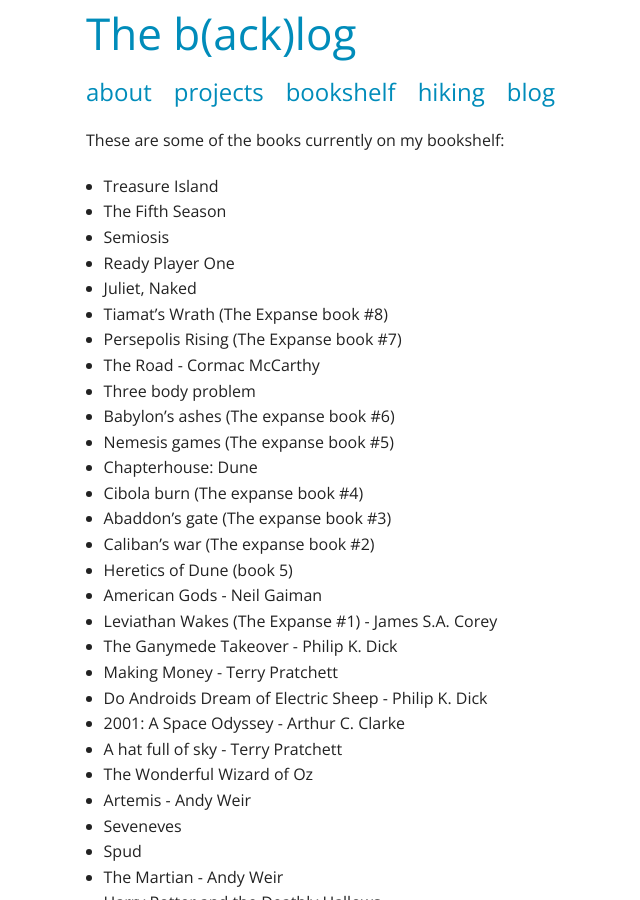
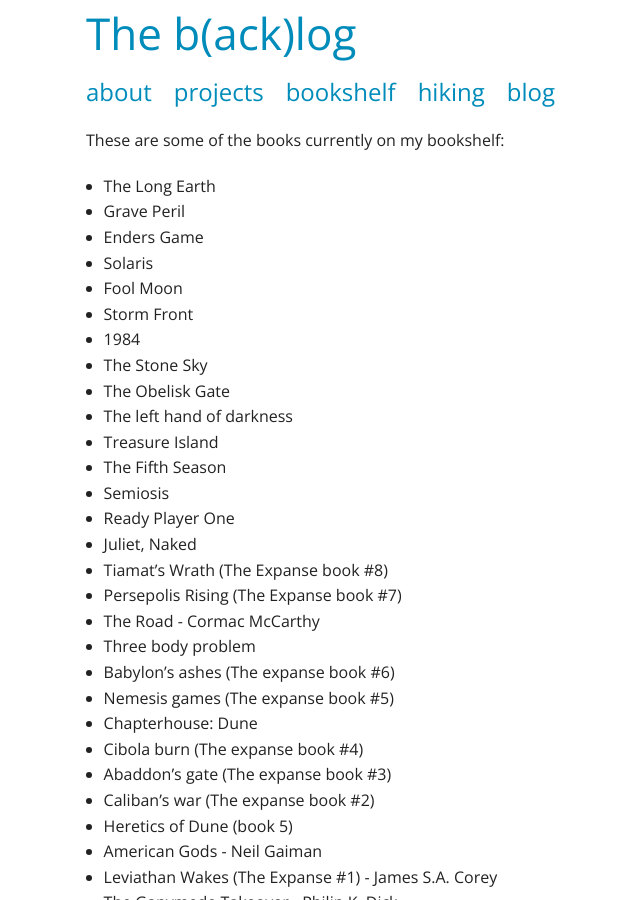
Before and after one commit to dirkcuys/thebacklog, a Jekyll site: the page built from bookshelf/index.md, in a window 1280 px wide and 900 px high. Shown: the whole window, without its empty margins (69-709 px from the left). Built offline with Jekyll 4.4.1, drawn with Linux system fonts in a browser that asks for light colours; nearby versions of some CDN libraries.

Commit message:
Update bookshelf

```diff
--- a/bookshelf/index.md
+++ b/bookshelf/index.md
@@ -4,6 +4,16 @@
 ---
 These are some of the books currently on my bookshelf:
 
+*   The Long Earth
+*   Grave Peril
+*   Enders Game
+*   Solaris
+*   Fool Moon
+*   Storm Front
+*   1984
+*   The Stone Sky
+*   The Obelisk Gate
+*   The left hand of darkness
 *   Treasure Island
 *   The Fifth Season
 *   Semiosis
```
